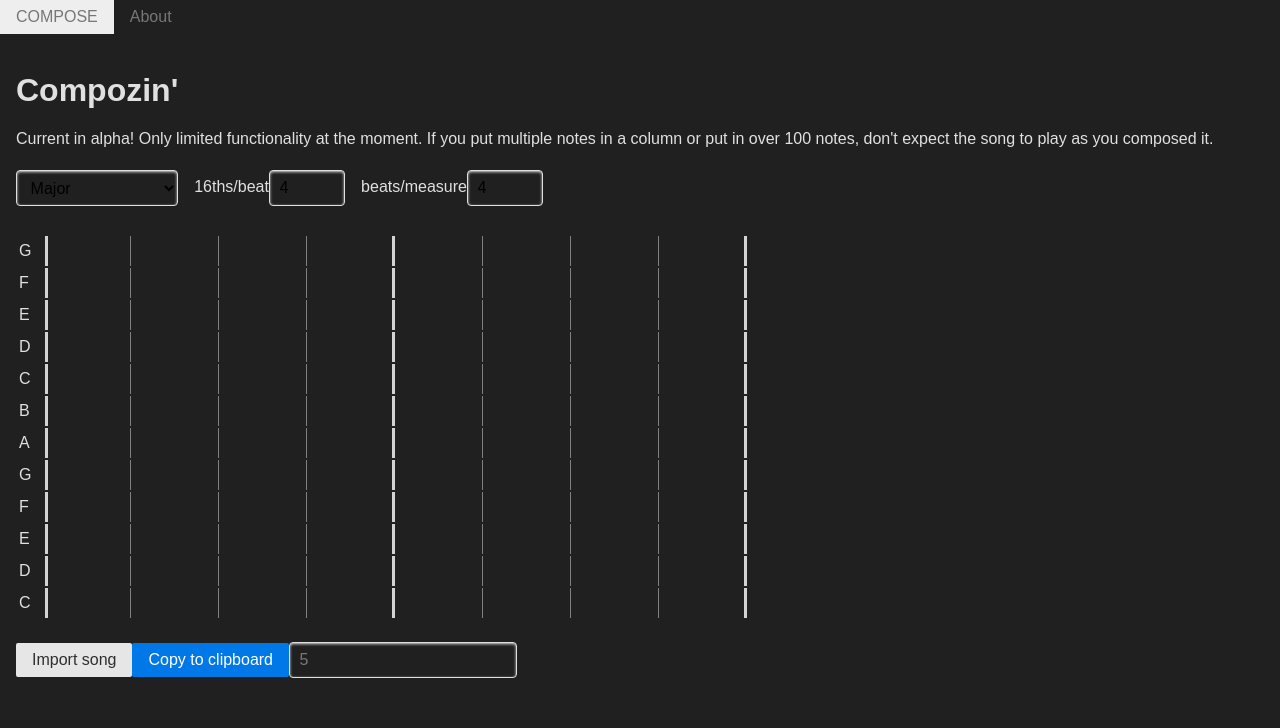
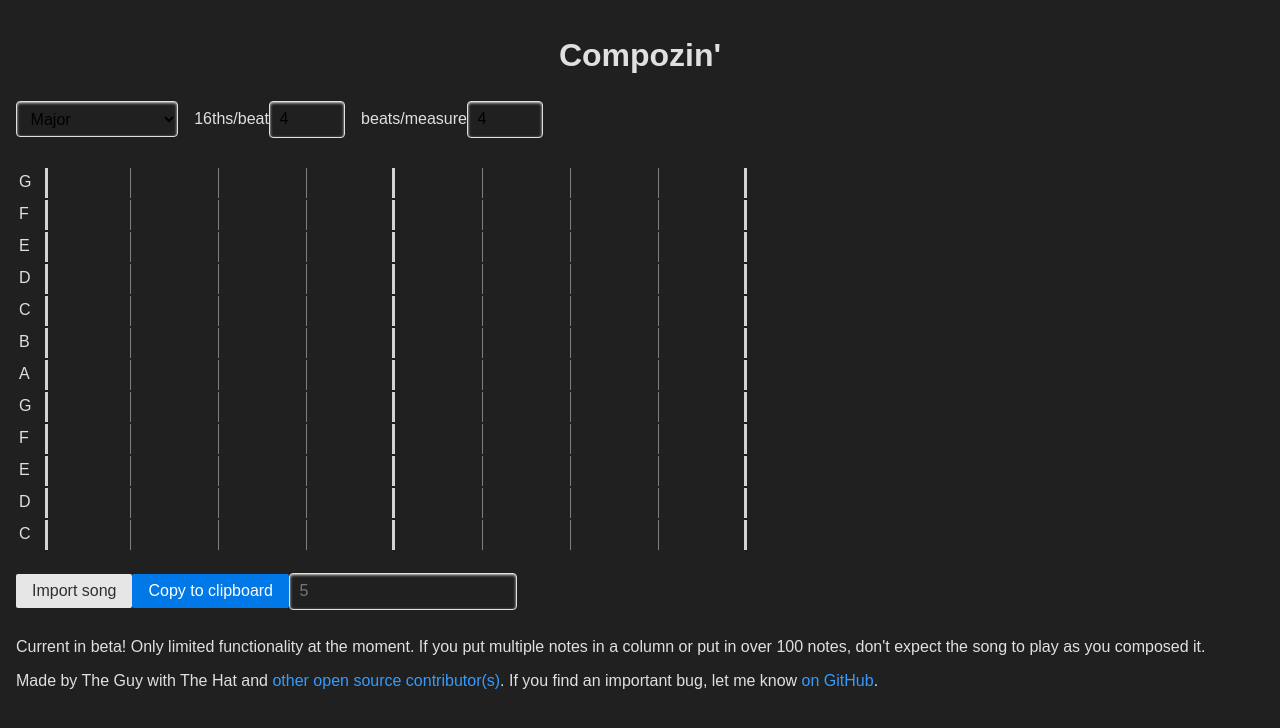
Before and after one commit to TheGuywithTheHat/shawzin, a Vue app: page /#/ in a window 1280 px wide. Shown: the top 728 px of the page. Built offline with nearby package versions, Linux system fonts and the light colour scheme.

Commit message:
link syling, moved about page

```diff
--- a/src/About.vue
+++ b/src/About.vue
@@ -1,7 +1,8 @@
 <template>
-    <div id="content">
+    <div>
         <p>
-            Made by The Guy with The Hat. If you find an important bug, let me know
+            Made by The Guy with The Hat and <a href="https://github.com/TheGuywithTheHat/shawzin/graphs/contributors">
+            other open source contributor(s)</a>. If you find an important bug, let me know
             <a href="https://github.com/TheGuywithTheHat/shawzin/issues">on GitHub</a>.
         </p>
     </div>
--- a/src/App.vue
+++ b/src/App.vue
@@ -1,12 +1,12 @@
 <template>
     <div id="main">
-        <div id="topbar" class="pure-menu pure-menu-horizontal">
+        <!-- <div id="topbar" class="pure-menu pure-menu-horizontal">
             <router-link to="/" class="pure-menu-heading pure-menu-link">Compose</router-link>
             <ul class="pure-menu-list">
                 <li class="pure-menu-item"><router-link to="/about" class="pure-menu-link">About</router-link></li>
             </ul>
-        </div>
-        <keep-alive><router-view></router-view></keep-alive>
+        </div> -->
+        <keep-alive><router-view id="content"></router-view></keep-alive>
     </div>
 </template>
 
@@ -34,6 +34,9 @@ html {
 *, *::before, *::after {
     box-sizing: inherit;
 }
+h1 {
+    text-align: center;
+}
 .pure-form input[readonly], .pure-form input[type=number], .pure-form input[type=text] {
     border: 1px solid #E0E0E0;
     background-color: inherit;
@@ -55,5 +58,17 @@ html {
 option {
     background-color: #202020;
 }
-
+a:visited {
+    color: #0084ff;
+}
+a {
+    text-decoration: none;
+    color: #339cff;
+}
+a:hover {
+    text-decoration: underline;
+}
+a:active {
+    color: #66b5ff;
+}
 </style>
--- a/src/Composer.vue
+++ b/src/Composer.vue
@@ -1,10 +1,6 @@
 <template>
-    <div id="content">
+    <div>
         <h1>Compozin'</h1>
-        <p>
-            Current in alpha! Only limited functionality at the moment. If you put multiple notes
-            in a column or put in over 100 notes, don't expect the song to play as you composed it.
-        </p>
         <form class="pure-form">
             <fieldset>
                 <select v-model="selectedScale" @change="setScale">
@@ -45,11 +41,20 @@
                 <input type="text" id="encoding" readonly v-bind:value="songString">
             </fieldset>
         </form>
+        <p>
+            Current in beta! Only limited functionality at the moment. If you put multiple notes
+            in a column or put in over 100 notes, don't expect the song to play as you composed it.
+        </p>
+        <about></about>
     </div>
 </template>
 
 <script>
+import About from './About.vue';
 export default {
+    components: {
+        About,
+    },
     data() {
         return {
             alphabet: 'ABCDEFGHIJKLMNOPQRSTUVWXYZabcdefghijklmnopqrstuvwxyz0123456789+/',
```
Also changed, not shown: 1 other file (tests, documents, lock files or other folders).
